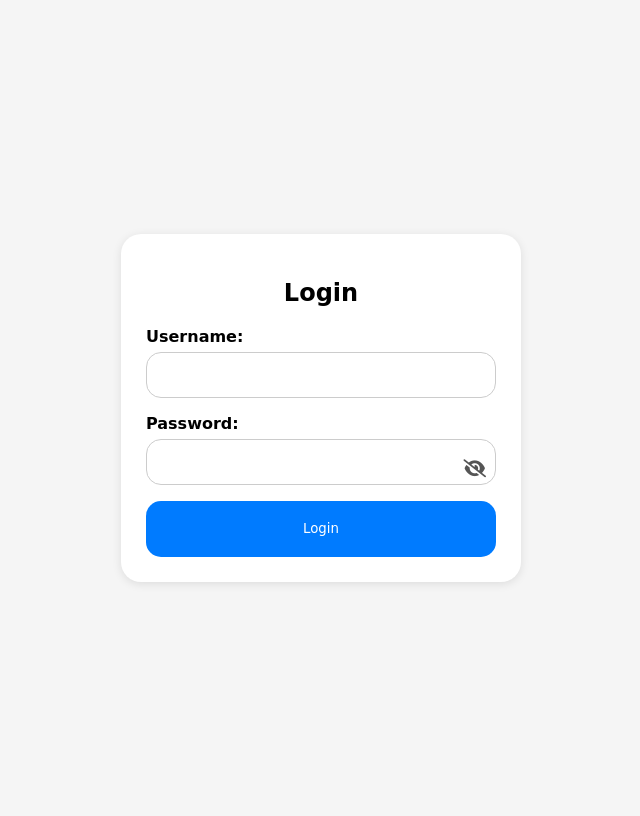
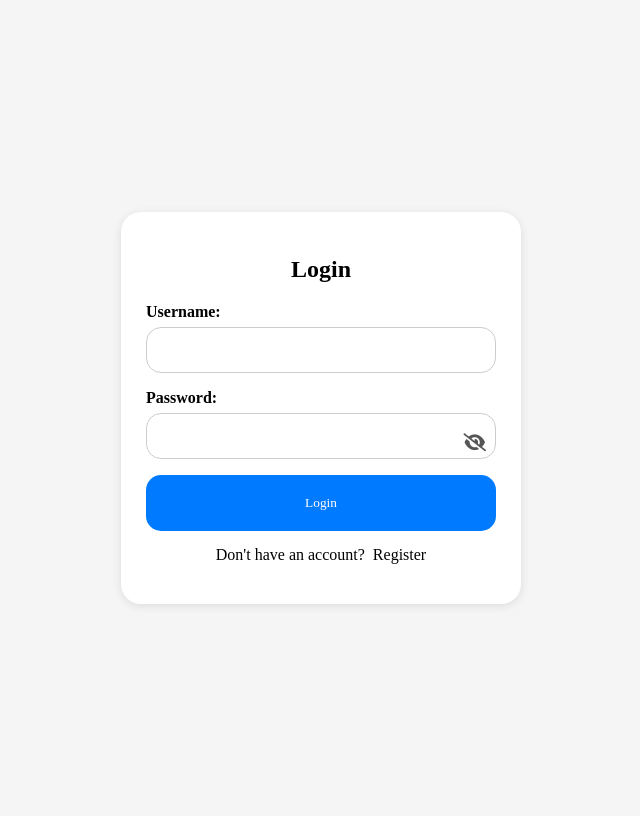
Before and after one commit to Sayan-Mondal2022/deadline_manager, a Flask app: page /login in a window 1280 px wide. Shown: the whole page, without its empty margins (319-959 px from the left). Run offline with Flask 3, Linux system fonts and the light colour scheme; some libraries are stand-ins or nearby versions.

Commit message:
Final Code commit

```diff
--- a/app.py
+++ b/app.py
@@ -1,17 +1,106 @@
+import os
 from flask import Flask, render_template, request, redirect, url_for, session, flash, jsonify
+from apscheduler.schedulers.background import BackgroundScheduler
+from twilio.rest import Client
+from twilio.base.exceptions import TwilioRestException # Import the exception
 from pymongo import MongoClient
 from flask_bcrypt import Bcrypt
 from datetime import datetime, timedelta
 
 app = Flask(__name__)
-app.secret_key = "4c1c340a729b21b363c4f96ab8683a95"  # for session handling
+app.secret_key = os.getenv("SECRET_KEY")  # for session handling
 bcrypt = Bcrypt(app)
 
 # ---------------- MongoDB ----------------
-client = MongoClient("mongodb://localhost:27017/")
+MONGO_URI = os.getenv("MONGO_URI")
+client = MongoClient(MONGO_URI)
 db = client["user_db"]
 users = db["users"]
 deadlines = db["deadlines"]
+
+TWILIO_ACCOUNT_SID = os.getenv("TWILIO_ACCOUNT_SID")
+TWILIO_AUTH_TOKEN = os.getenv("TWILIO_AUTH_TOKEN")
+TWILIO_PHONE = os.getenv("TWILIO_PHONE")  # your Twilio number
+
+client_twilio = Client(TWILIO_ACCOUNT_SID, TWILIO_AUTH_TOKEN)
+
+# MODIFIED for debugging
+def send_sms(to, body):
+    """Sends an SMS and prints detailed logs."""
+    try:
+        # DEBUGGING: Print what is being attempted
+        # print(f"  ➡️  Attempting to send SMS to: {to}")
+        # print(f"      Message Body: '{body}'")
+
+        message = client_twilio.messages.create(
+            body=body,
+            from_=f"whatsapp:{TWILIO_PHONE}",
+            to=f"whatsapp:{to}",
+        )
+        # DEBUGGING: Print on success
+        print(f"  ✅  SMS sent successfully! SID: {message.sid}")
+
+    except TwilioRestException as e:
+        # DEBUGGING: Print specific Twilio errors
+        print(f"  ❌  Twilio Error: Failed to send SMS to {to}.")
+        print(f"      Error Code: {e.code}")
+        print(f"      Error Message: {e.msg}")
+    except Exception as e:
+        # DEBUGGING: Print any other unexpected errors
+        print(f"  ❌  An unexpected error occurred during SMS sending: {e}")
+
+# MODIFIED for debugging
+def check_and_notify():
+    """Checks for upcoming deadlines and prints a detailed execution log."""
+    now = datetime.now()
+    # DEBUGGING: Announce that the job is running
+    # print(f"\n--- Scheduler Job Running at {now.strftime('%Y-%m-%d %H:%M:%S')} ---")
+
+    all_deadlines = list(deadlines.find({"completed": False}))
+
+    # DEBUGGING: Report how many deadlines are being checked
+    if not all_deadlines:
+        print("🔍 No pending deadlines found to check.")
+        return
+    else:
+        print(f"🔍 Found {len(all_deadlines)} pending deadlines. Checking each...")
+
+    for d in all_deadlines:
+        due = d["due"]
+        notify_before = d.get("notify_before", 0)
+        # notify_time = due - timedelta(hours=notify_before)
+        notify_time = due - timedelta(minutes=notify_before)
+
+        # DEBUGGING: Print details for each deadline being checked
+        # print(f"\n  Checking '{d['title']}' for user '{d['username']}':")
+        # print(f"    - Current Time:   {now.strftime('%Y-%m-%d %H:%M:%S')}")
+        # print(f"    - Due Time:       {due.strftime('%Y-%m-%d %H:%M:%S')}")
+        # print(f"    - Notify Time:    {notify_time.strftime('%Y-%m-%d %H:%M:%S')}")
+
+        # The core condition to trigger a notification
+        if notify_time <= now < due:
+            # DEBUGGING: Announce that the condition was met
+            print("    - 🎯 CONDITION MET! Preparing to send notification.")
+
+            user = users.find_one({"username": d["username"]})
+            if user and user.get("number"):
+                # DEBUGGING: Confirm user and number were found
+                print(f"    - User '{user['username']}' found with number '{user['number']}'.")
+                body = f"Reminder: Your project '{d['title']}' is due at {due.strftime('%Y-%m-%d %H:%M')}."
+                send_sms(user["number"], body)
+            else:
+                # DEBUGGING: Report why SMS was not sent
+                if not user:
+                    print(f"    - ⚠️  User '{d['username']}' not found in the database.")
+                else:
+                    print(f"    - ⚠️  User '{d['username']}' found, but has no phone number.")
+        else:
+            # DEBUGGING: Announce that the condition was NOT met
+            print("    - ⏳ Condition not met. No notification sent.")
+
+scheduler = BackgroundScheduler()
+scheduler.add_job(func=check_and_notify, trigger="interval", minutes=1)
+scheduler.start()
 
 # ---------------- Context Processor ----------------
 @app.context_processor
@@ -158,6 +247,7 @@ def user_register():
     if request.method == "POST":
         username = request.form["username"]
         email = request.form["email"]
+        number = request.form["number"]
         password = bcrypt.generate_password_hash(request.form["password"]).decode("utf-8")
 
         if users.find_one({"username": username}):
@@ -167,6 +257,7 @@ def user_register():
         users.insert_one({
             "username": username,
             "email": email,
+            "number": number,
             "password": password
         })
 
--- a/static/css/login.css
+++ b/static/css/login.css
@@ -1,5 +1,5 @@
 body {
-    font-family: cursive;
+    font-family: 'Times New Roman', Times, serif;
     background-color: #f5f5f5;
     display: flex;
     justify-content: center;
@@ -13,7 +13,7 @@ form {
     border-radius: 20px;
     box-shadow: 0 2px 10px rgba(0, 0, 0, 0.1);
     width: 350px;
-    font-family: cursive;
+    font-family: 'Times New Roman', Times, serif;
 }
 
 h2 {
@@ -37,9 +37,10 @@ input {
     padding-right: 5px;
     border: 1px solid #ccc;
     border-radius: 15px;
-    font-family: cursive;
+    font-family: 'Times New Roman', Times, serif;
     width: 95%;
     height: 3vh;
+    outline: none;
     margin-bottom: 12px;
 }
 
@@ -76,7 +77,7 @@ button {
     border: none;
     border-radius: 15px;
     cursor: pointer;
-    font-family: cursive;
+    font-family: 'Times New Roman', Times, serif;
     transition: all 0.35s;
     height: 7vh;
 }
@@ -84,3 +85,16 @@ button {
 button:hover {
     background-color: #0056b3;
 }
+
+#register_user {
+    margin: 5px;
+    display: flex;
+    justify-content: center;
+    align-items: center;
+    padding: 10px;
+}
+
+#register_user a{
+    text-decoration: none;
+    color: inherit;
+}
--- a/templates/base.html
+++ b/templates/base.html
@@ -41,7 +41,6 @@
           </span>
           {% else %}
           <span class="user" id="auth-links">
-            <a href="{{ url_for('user_register') }}">Register</a> /
             <a href="{{ url_for('user_login') }}">Login</a>
           </span>
           {% endif %}
--- a/templates/login.html
+++ b/templates/login.html
@@ -16,6 +16,7 @@
     />
   </head>
   <body>
+    <div>
       <form id="loginForm" action="/login" method="POST">
         <h2>Login</h2>
 
@@ -33,7 +34,13 @@
         <div id="passwordMsg" class="message"></div>
 
         <button type="submit">Login</button>
+
+        <span id="register_user">
+          Don't have an account?&nbsp&nbsp<a href="{{ url_for('user_register') }}">Register</a>
+        </span>
       </form>
+    </div>
+
 
     <script src="{{url_for('static', filename="js/login.js")}}"></script>
   </body>
```
Also changed, not shown: static/css/register.css (+16 -3 lines), static/js/home.js (added, +19 -0 lines), templates/register.html (+7 -0 lines). Lines whose indentation alone changed are shown as unchanged.
